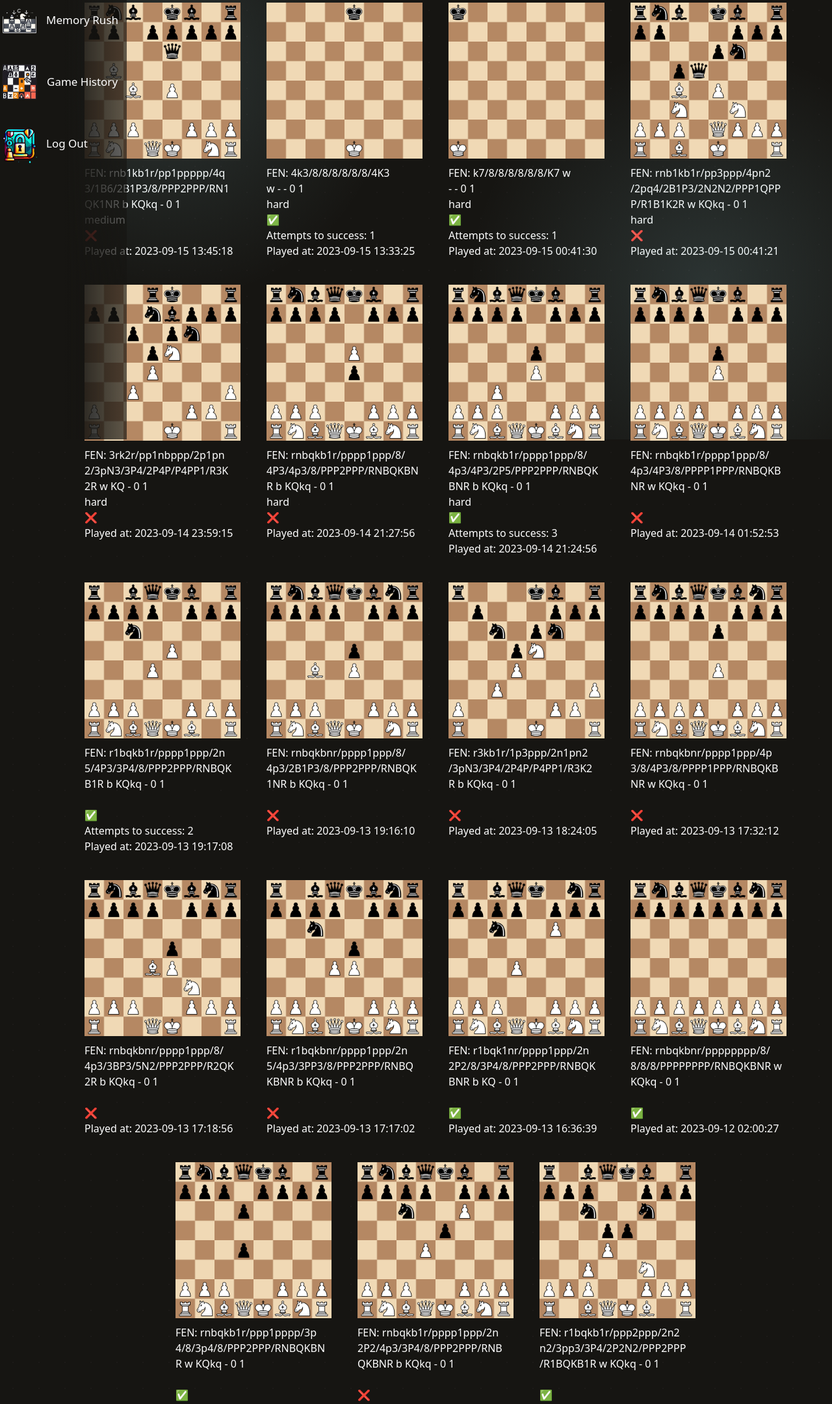
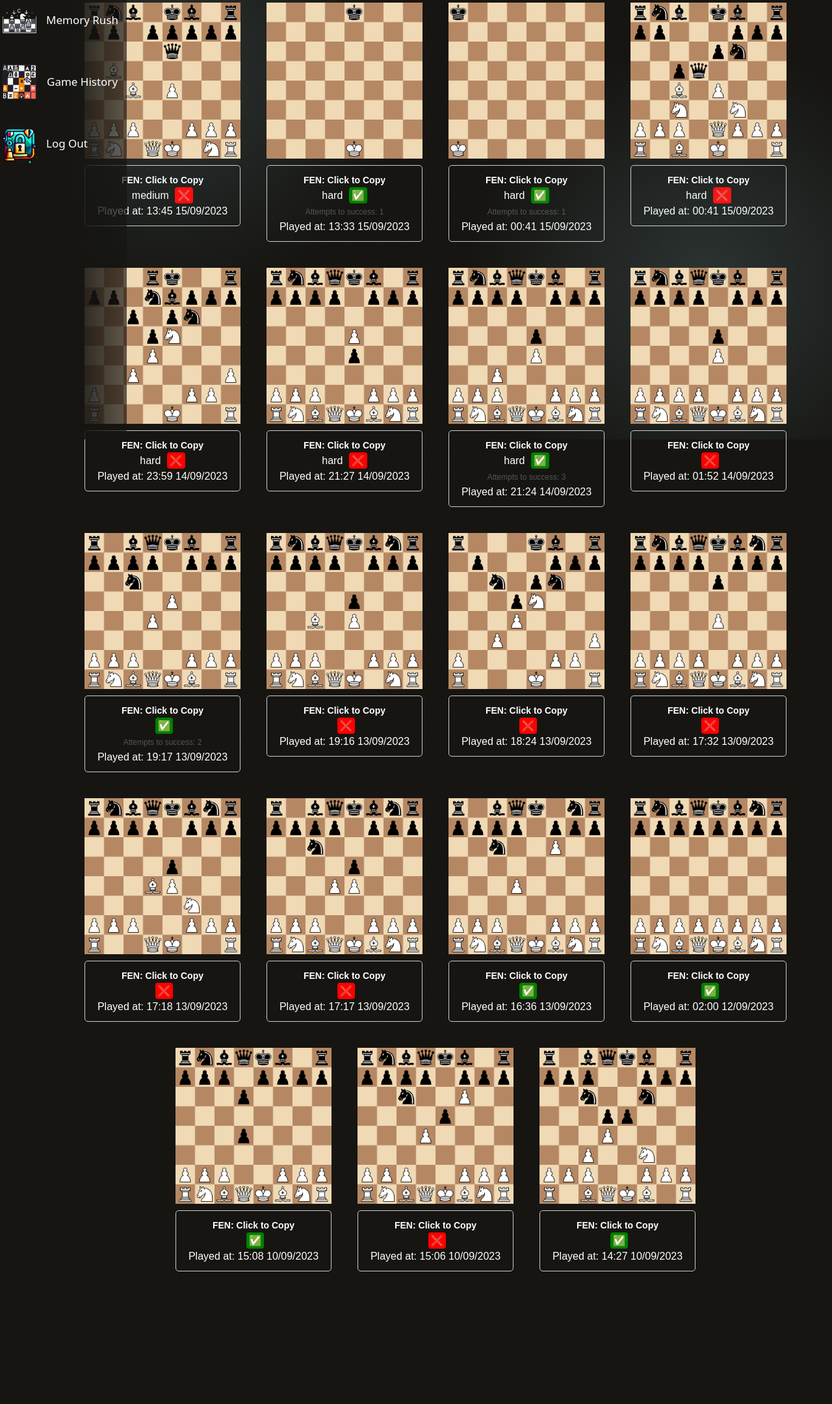
Before and after one commit to mapleleafu/chess-website, a Django app: page /game_history in a window 1280 px wide. Shown: the part 124-2284 px from the top of the page at 65% size. After the commit the page ends 2080 px from the top, so only its background shows below. Run offline with Django 4.2, Linux system fonts and the light colour scheme; a user stored in the database is signed in; data comes from the database, SQL or seed files in the repository; both versions use the stored data as it was after the commit; some libraries are stand-ins or nearby versions.

Commit message:
history page adjustments

```diff
--- a/chess_content/static/chess_content/styles.css
+++ b/chess_content/static/chess_content/styles.css
@@ -347,7 +347,7 @@
 .black_chess_pieces .chess_pieces,
 .trash,
 .cursor {
-    filter: drop-shadow(0 0 1px white);
+    filter: drop-shadow(0 0 1px #b3f4ff);
 }
 
 .black_original_pieces,
@@ -475,7 +475,43 @@
 }
 
 .game_info {
+    font-family: Arial, sans-serif;
+    padding: 10px;
+    border: 1px solid #ccc;
+    border-radius: 5px;
     margin-top: 10px;
+    text-align: center;
+}
+
+.fen_string {
+    font-size: 14px;
+    font-weight: bold;
+}
+
+.info_success {
+    background-color: green;
+    color: white;
+    padding: 4px;
+    margin-left: 5px;
+    border-radius: 4px;
+}
+
+.info_failure {
+    background-color: red;
+    color: white;
+    padding: 4px;
+    margin-left: 5px;
+    border-radius: 4px;
+}
+
+.attempts {
+    font-size: 12px;
+    color: #555;
+}
+
+.game_info span br{
+    margin-top: 10px;
+    margin-bottom: 10px;
 }
 
 .hover-play-video {
--- a/chess_content/templates/chess_content/game_history.html
+++ b/chess_content/templates/chess_content/game_history.html
@@ -22,15 +22,19 @@
                         <div class="piece_container"></div>
                     </div>
                     <div class="game_info">
-                        <span class="fen_string">FEN: {{ item.fen_string }}</span> <br>
-                        {{ item.chosenDifficulty }} <br>
-                        {% if item.success == True %}
-                            ✅<br>
-                        {% else %}
-                            ❌<br>
-                        {% endif %}
+                        <span class="fen_string">FEN: Click to Copy<!--{{ item.fen_string }}--></span> <br>
+                        <span class="dif_and_success">{{ item.chosenDifficulty }}
+                            <span class="{{ item.success|yesno:'info_success, info_failure' }}">
+                                {% if item.success == True %}
+                                    ✅
+                                {% else %}
+                                    ❌
+                                {% endif %}
+                            </span>
+                        </span>
+                        <br>
                         {% if item.gotCorrectRoundNumber %}
-                            Attempts to success: {{ item.gotCorrectRoundNumber }} <br>
+                            <span class="attempts">Attempts to success: {{ item.gotCorrectRoundNumber }} </span><br>
                         {% endif %}
                         Played at: {{ item.played_at }} <br>
                     </div>
--- a/chess_content/views.py
+++ b/chess_content/views.py
@@ -23,7 +23,7 @@
         {
             'fen_string': game.chess_game.fen_string,
             'success': game.success,
-            'played_at': game.played_at.strftime("%Y-%m-%d %H:%M:%S"),
+            'played_at': game.played_at.strftime("%H:%M %d/%m/%Y"),
             'gotCorrectRoundNumber': game.gotCorrectRoundNumber,
             'chosenDifficulty': game.chosenDifficulty,
         }
```
Also changed, not shown: chess_content/static/chess_content/memory_rush.js (+4 -14 lines), db.sqlite3.
